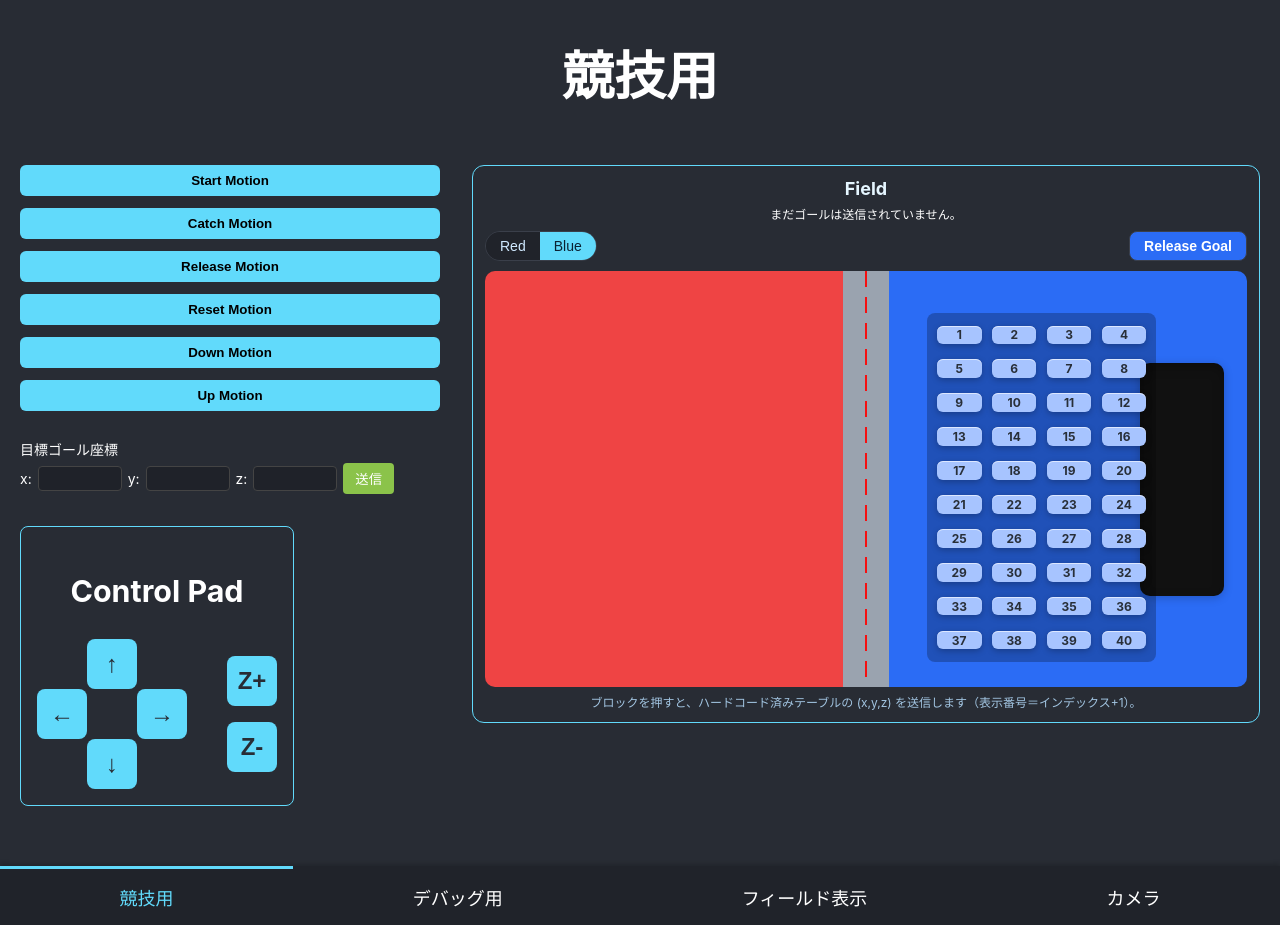
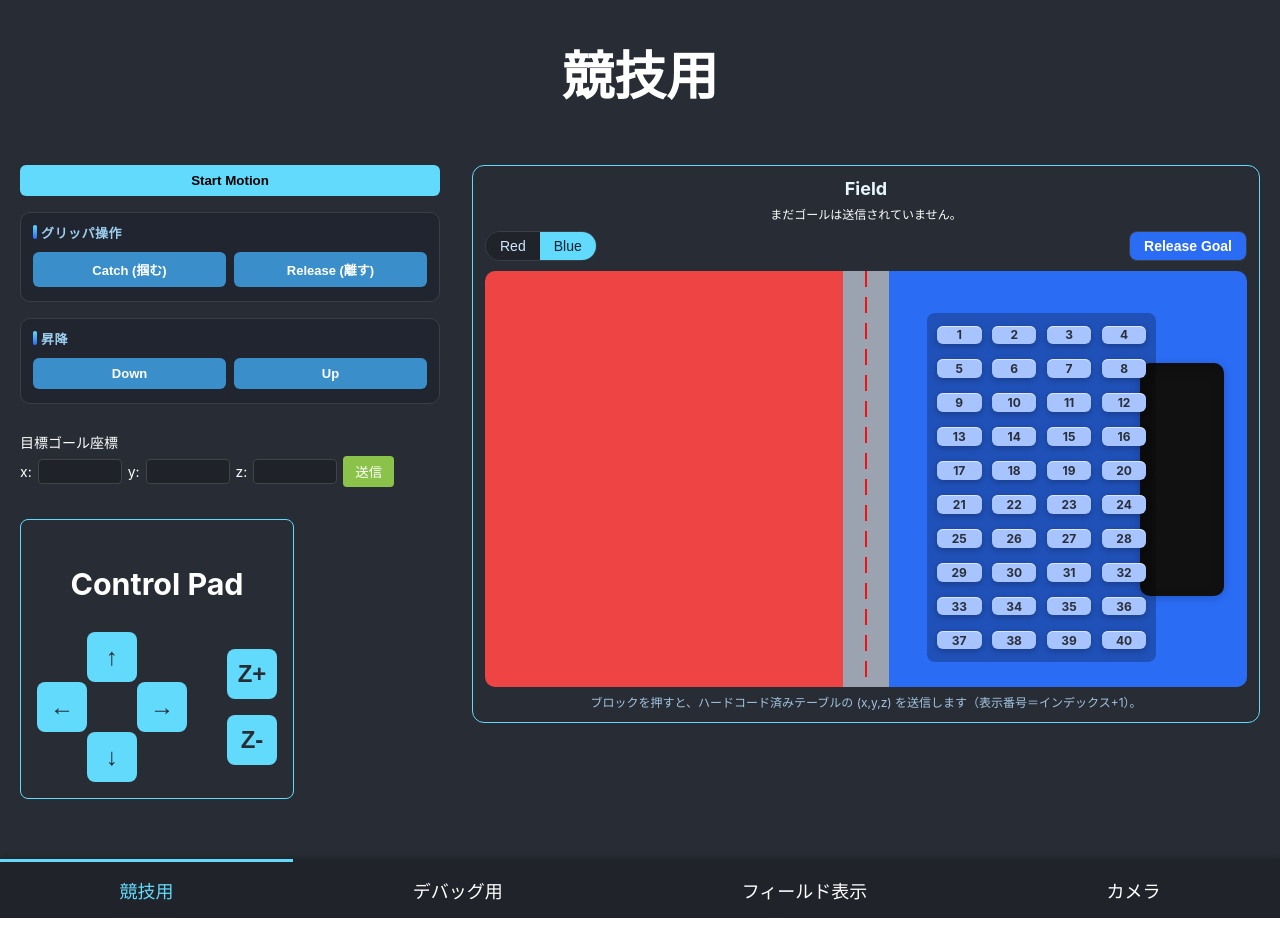
Before and after one commit to SameSameIndustry/catchrobo_app, a React (Create React App) app in the folder frontend/: page / in a window 1280 px wide. Built offline with nearby package versions, Linux system fonts and the light colour scheme.

Commit message:
カテゴライズ

```diff
--- a/frontend/src/App.css
+++ b/frontend/src/App.css
@@ -147,7 +147,7 @@
 .motion-buttons {
   display: flex;
   flex-direction: column;
-  gap: 12px;
+  gap: 16px;
 }
 
 .motion-buttons button {
@@ -163,6 +163,51 @@
 .motion-buttons button:hover {
   background: #52c0e8;
 }
+
+/* Motion grouping */
+.motion-group {
+  border: 1px solid #3a4048;
+  background: #20252f;
+  border-radius: 10px;
+  padding: 10px 12px 14px;
+  display: flex;
+  flex-direction: column;
+  gap: 10px;
+}
+.motion-group-title {
+  font-size: 13px;
+  font-weight: 700;
+  letter-spacing: .5px;
+  text-align: left;
+  color: #9ecff1;
+  position: relative;
+  padding-left: 8px;
+}
+.motion-group-title::before {
+  content: '';
+  position: absolute;
+  left: 0; top: 50%;
+  transform: translateY(-50%);
+  width: 4px; height: 14px;
+  background: linear-gradient(#61dafb, #2b6cf5);
+  border-radius: 2px;
+}
+.motion-group-body {
+  display: grid;
+  gap: 8px;
+  grid-template-columns: repeat(auto-fit, minmax(120px, 1fr));
+}
+.motion-group-body button {
+  background: #3a8ec9;
+  color: #fff;
+  font-weight: 600;
+  border-radius: 6px;
+  padding: 8px 10px;
+  font-size: 13px;
+  transition: background .15s ease, transform .1s ease;
+}
+.motion-group-body button:hover { background:#347fb5; }
+.motion-group-body button:active { transform: translateY(1px); }
 
 .goal-inputs {
   margin-top: 12px;
--- a/frontend/src/App.tsx
+++ b/frontend/src/App.tsx
@@ -5,7 +5,7 @@ import './App.css';
 import RobotField from './components/RobotField';
 import ControlPad from './components/ControlPad';
 import CameraView from './components/CameraView';
-import { sendPosition, sendJointAngles, startMotion, downMotion, upMotion, catchMotion, releaseMotion, resetMotion } from './api/robotAPI';
+import { sendPosition, sendJointAngles, startMotion, downMotion, upMotion, catchMotion, releaseMotion } from './api/robotAPI';
 
 // タブの種類を型として定義しておくと、コードが安全になります
 type Tab = 'competition' | 'debug' | 'field' | 'camera';
@@ -64,11 +64,20 @@ function App() {
               <div className="left-column">
                 <div className="motion-buttons">
                   <button onClick={() => pressMotion(startMotion)}>Start Motion</button>
-                  <button onClick={() => pressMotion(catchMotion)}>Catch Motion</button>
-                  <button onClick={() => pressMotion(releaseMotion)}>Release Motion</button>
-                  <button onClick={() => pressMotion(resetMotion)}>Reset Motion</button>
-                  <button onClick={() => pressMotion(downMotion)}>Down Motion</button>
-                  <button onClick={() => pressMotion(upMotion)}>Up Motion</button>
+                  <div className="motion-group">
+                    <div className="motion-group-title">グリッパ操作</div>
+                    <div className="motion-group-body">
+                      <button onClick={() => pressMotion(catchMotion)}>Catch (掴む)</button>
+                      <button onClick={() => pressMotion(releaseMotion)}>Release (離す)</button>
+                    </div>
+                  </div>
+                  <div className="motion-group">
+                    <div className="motion-group-title">昇降</div>
+                    <div className="motion-group-body">
+                      <button onClick={() => pressMotion(downMotion)}>Down</button>
+                      <button onClick={() => pressMotion(upMotion)}>Up</button>
+                    </div>
+                  </div>
                 </div>
 
                 <div className="goal-inputs">
```
